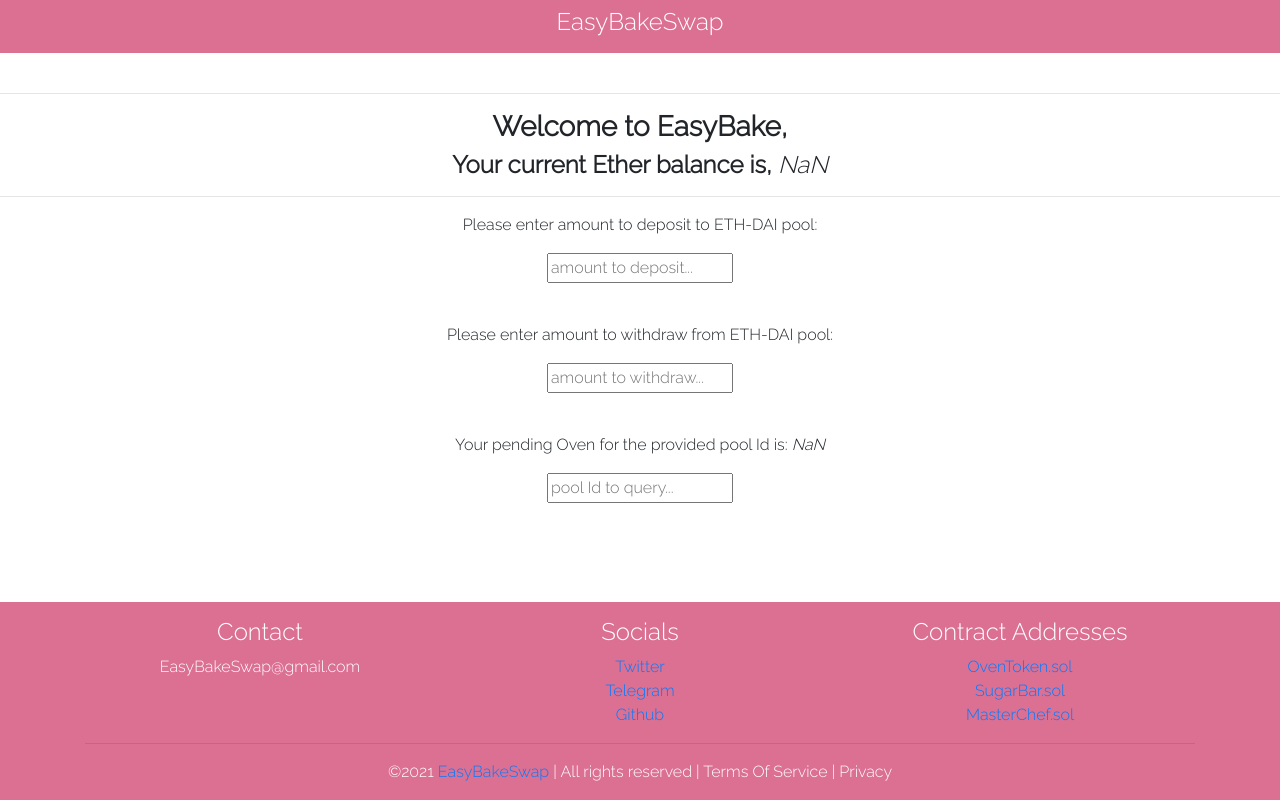
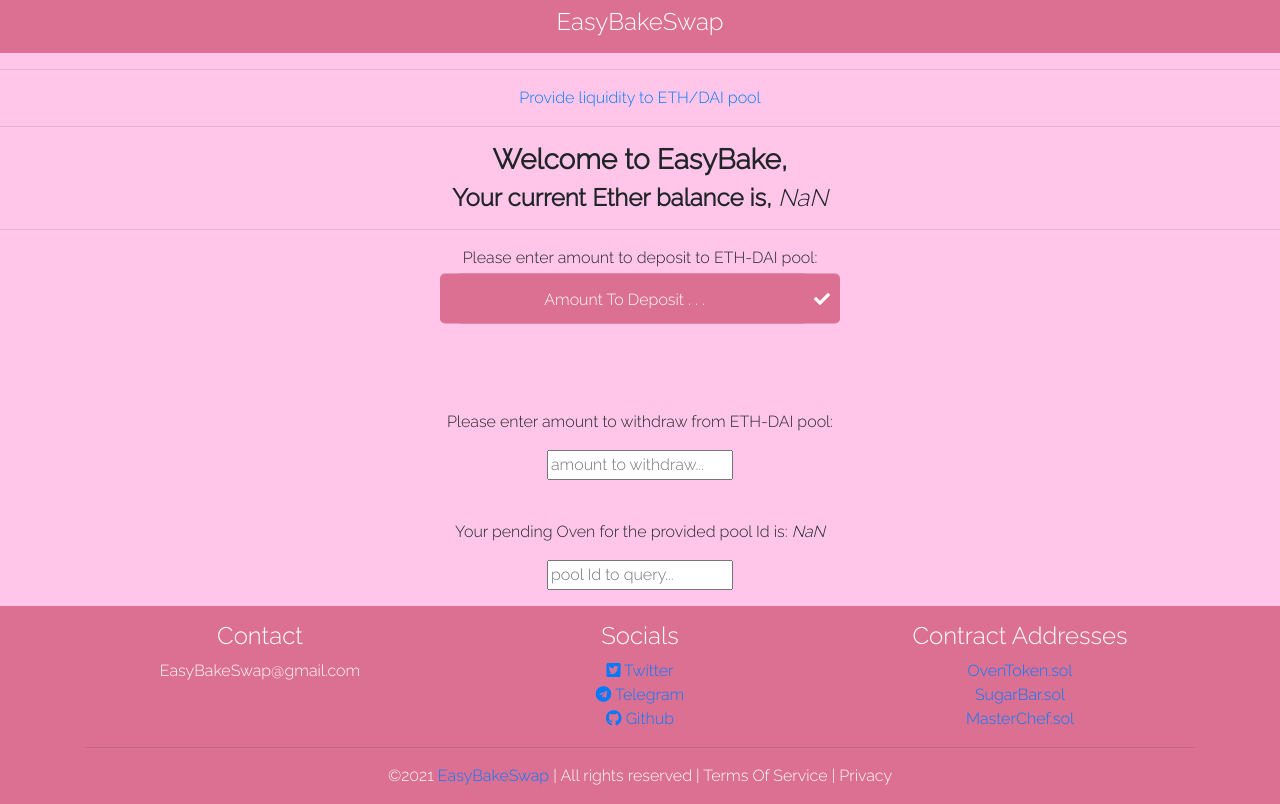
Before and after one commit to degatchi/EasyBake-GrandOpening, a React (Create React App) app: page / in a window 1280 px wide. Built offline with nearby package versions, Linux system fonts and the light colour scheme.

Commit message:
animated deposit function form

```diff
--- a/public/index.html
+++ b/public/index.html
@@ -8,6 +8,8 @@
     <link rel="manifest" href="%PUBLIC_URL%/manifest.json" />
     <link rel="preconnect" href="https://fonts.gstatic.com">
     <link href="https://fonts.googleapis.com/css2?family=Raleway:wght@300&display=swap" rel="stylesheet">
+    <link rel="stylesheet" href="https://use.fontawesome.com/releases/v5.11.2/css/all.css">
+
     <title>EasyBake Grand Opening</title>
   </head>
   <body>
--- a/src/App.css
+++ b/src/App.css
@@ -8,6 +8,8 @@
   min-height: 100vh;
   text-align: center;
   font-family: 'Raleway', sans-serif;
+  background-color: rgb(255, 198, 233);
+  transition: background 0.5s ease;
 }
 .content-wrap {
   flex: 1;
--- a/src/App.js
+++ b/src/App.js
@@ -4,12 +4,13 @@ import Web3 from 'web3';
 
 import Footer from './components/footer/Footer.js';
 import Header from './components/header/Header.js';
+import { DepositForm } from './components/form/DepositForm';
 import MasterChefABI from './abis/MasterChefABI.json';
 import EthDaiABI from './abis/EthDaiABI.json';
 
 import './App.css';
 
-const App = ({ depositAmount, withdrawAmount, poolId }) => {
+const App = ({ withdrawAmount, poolId }) => {
   const [account, setAccount] = useState(undefined);
   const [_pendingOven, setPendingOven] = useState(undefined);
   const [balance, setBalance] = useState(undefined);
@@ -84,7 +85,6 @@ const App = ({ depositAmount, withdrawAmount, poolId }) => {
 
   const depositETHDAI = async (amount) => {
     await approveETHDAI(amount);
-    // window.ethereum.enable();
     await MasterChef.methods.deposit('2', amount).send({ from: account });
   };
 
@@ -97,10 +97,14 @@ const App = ({ depositAmount, withdrawAmount, poolId }) => {
     <div className='page-container'>
       <div className='content-wrap'>
         <Header />
-        <br />
-        {/* <button type='submit' onClick={connect()}>
-          Connect Wallet
-        </button> */}
+        <hr />
+        <a
+          href='https://swap.easybake.finance/#/add/ETH/0x5592EC0cfb4dbc12D3aB100b257153436a1f0FEa'
+          target='_blank'
+          rel='noreferrer'
+        >
+          Provide liquidity to ETH/DAI pool
+        </a>
         <hr />
         <h3>
           <strong>Welcome to EasyBake,</strong> <em>{account}</em>
@@ -111,26 +115,7 @@ const App = ({ depositAmount, withdrawAmount, poolId }) => {
         </h4>
         <hr />
         <p> Please enter amount to deposit to ETH-DAI pool: </p>
-        <form
-          onSubmit={(e) => {
-            e.preventDefault(); // prevents page refresh
-            const amount = (depositAmount.value * 10 ** 18).toString();
-            depositETHDAI(amount);
-          }}
-        >
-          <div className='form-group'>
-            <input
-              id='depositAmount'
-              step='0.01' // amount to change per click
-              type='number'
-              placeholder='amount to deposit...'
-              required
-              ref={(input) => {
-                depositAmount = input;
-              }}
-            />
-          </div>
-        </form>
+        <DepositForm />
         <br />
         <p> Please enter amount to withdraw from ETH-DAI pool: </p>
         <form
--- a/src/components/footer/Footer.js
+++ b/src/components/footer/Footer.js
@@ -17,11 +17,11 @@ const Footer = () => {
             <h4>Socials</h4>
             <ui className='list-unstyled'>
               <a
-                href='https://twitter.com/EasyBakeSwap'
+                href='https://twitter.com/EasyBakeFinance'
                 target='_blank'
                 rel='noreferrer'
               >
-                Twitter
+                <i class='fab fa-twitter-square' /> Twitter
               </a>
               <br />
               <a
@@ -29,7 +29,7 @@ const Footer = () => {
                 target='_blank'
                 rel='noreferrer'
               >
-                Telegram
+                <i class='fab fa-telegram' /> Telegram
               </a>
               <br />
               <a
@@ -37,7 +37,7 @@ const Footer = () => {
                 target='_blank'
                 rel='noreferrer'
               >
-                Github
+                <i class='fab fa-github' /> Github
               </a>
             </ui>
           </div>
@@ -46,7 +46,7 @@ const Footer = () => {
             <h4>Contract Addresses</h4>
             <ui className='list-unstyled'>
               <a
-                href='https://ropsten.etherscan.io/address/0x1acb479bb9d1f73009f85ef5f495e942bb57f15a'
+                href='https://ropsten.etherscan.io/address/0x1acb479bb9d1f73009f85ef5f495e942bb57f15a#code'
                 target='_blank'
                 rel='noreferrer'
               >
--- /dev/null
+++ b/src/components/form/DepositForm.css
@@ -0,0 +1,103 @@
+.field-deposit {
+  margin: 0;
+  position: relative;
+  top: 50%;
+  left: 50%;
+  transform: translate(-50%, -25%);
+  background: palevioletred;
+  height: 50px;
+  width: 400px;
+  display: flex;
+  justify-content: space-between;
+  align-items: center;
+  border-radius: 5px;
+  transition: all 0.5s ease;
+}
+
+.field-finish {
+  margin: 0;
+  position: relative;
+  top: -37px;
+  left: 50%;
+  transform: translate(-50%, -50%);
+  background: palevioletred;
+  height: 50px;
+  width: 400px;
+  display: flex;
+  justify-content: space-between;
+  align-items: center;
+  border-radius: 5px;
+  transition: all 0.5s ease;
+}
+
+.field-finish-text {
+  color: white;
+  top: 20%;
+  position: relative;
+}
+
+.field-deposit i {
+  padding: 10px;
+  cursor: pointer;
+}
+
+.field-finish i {
+  padding: 10px;
+}
+
+.field-deposit input {
+  background: palevioletred;
+  text-align: center;
+  border: none;
+  flex: 1;
+  height: 100%;
+  outline: none;
+  color: white;
+  position: relative;
+}
+
+/* When you click on input, placeholder is hidden */
+.field-deposit input:focus::placeholder {
+  color: transparent;
+}
+
+.field-deposit ::placeholder {
+  color: white;
+}
+
+/* Icon Colour */
+.fas {
+  color: white;
+}
+
+/* Fade Animation */
+div.inactive {
+  opacity: 0;
+  pointer-events: none;
+  transform: translate(-50%, -65%);
+}
+
+div.active {
+  opacity: 1;
+  pointer-events: all;
+  transform: translate(-50%, -25%);
+}
+
+/* Shake Animation */
+@keyframes shake {
+  20% {
+    transform: translate(-50%, -50%) rotate(0deg);
+  }
+  40% {
+    transform: translate(-50%, -50%) rotate(1deg);
+  }
+  60% {
+    transform: translate(-50%, -50%) rotate(0deg);
+  }
+  80% {
+    transform: translate(-50%, -50%) rotate(-1deg);
+  }
+  100% {
+    transform: translate(-50%, -50%) rotate(0deg);
+  }
+}
--- /dev/null
+++ b/src/components/form/DepositForm.js
@@ -0,0 +1,88 @@
+import './DepositForm.css';
+import React, { useState } from 'react';
+
+const DepositForm = ({ depositAmount }) => {
+  const animatedForm = () => {
+    const tick = document.querySelectorAll('.fa-check');
+
+    tick.forEach((tick) => {
+      tick.addEventListener('click', () => {
+        // when we click the tick, we get the input
+        const input = tick.previousElementSibling;
+        // gets the next form field
+        const parent = tick.parentElement;
+        // gets the next form field after parent
+        const nextForm = parent.nextElementSibling;
+
+        if (input.type === 'number' && validateDeposit(input)) {
+          // presents 'thank you msg'
+          switchActivation(parent, nextForm);
+          // clears inputs
+          input.value = '';
+        } else {
+          // activate animation
+          //   parent.style.animation = 'shake 0.3s ease';
+
+          // get rid of animation (to allow next activation)
+          parent.addEventListener('animationend', () => {
+            parent.style.animation = '';
+          });
+        }
+
+        // after 1.5s, brings back deposit window
+        setTimeout(function () {
+          switchActivation(nextForm, parent);
+        }, 1500);
+      });
+    });
+  };
+
+  const validateDeposit = (deposit) => {
+    if (deposit.value === '' || deposit.value <= 0) {
+      return false;
+    } else {
+      return true;
+    }
+  };
+
+  const switchActivation = (from, to) => {
+    from.classList.add('inactive');
+    from.classList.remove('active');
+    to.classList.add('active');
+  };
+
+  animatedForm();
+
+  return (
+    <form
+      onSubmit={(e) => {
+        e.preventDefault(); // prevents page refresh
+        const amount = (depositAmount * 10 ** 18).toString();
+        depositETHDAI(amount);
+      }}
+    >
+      <div className='field'>
+        <div className='field-deposit active'>
+          <i />
+          <input
+            id='depositAmount'
+            type='number'
+            placeholder='Amount To Deposit . . .'
+            required
+            ref={(input) => {
+              depositAmount = input;
+            }}
+          />
+          <i className='fas fa-check' />
+        </div>
+        <div className='field-finish inactive'>
+          <i className='fas fa-heart' />
+          <p className='field-finish-text'>Thank you!</p>
+          <i className='fas fa-heart' />
+        </div>
+      </div>
+    </form>
+  );
+};
+
+export { DepositForm };
```
